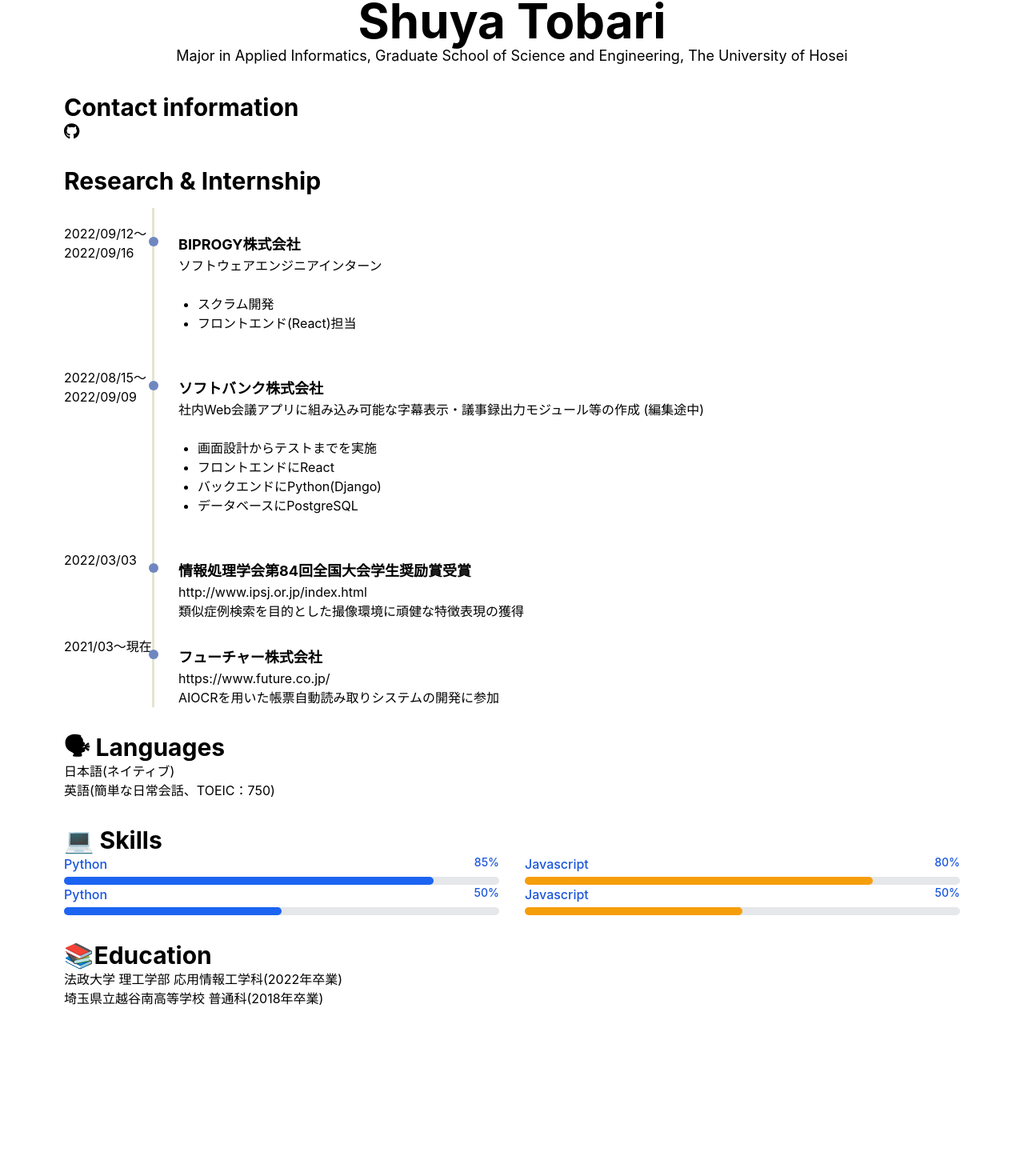
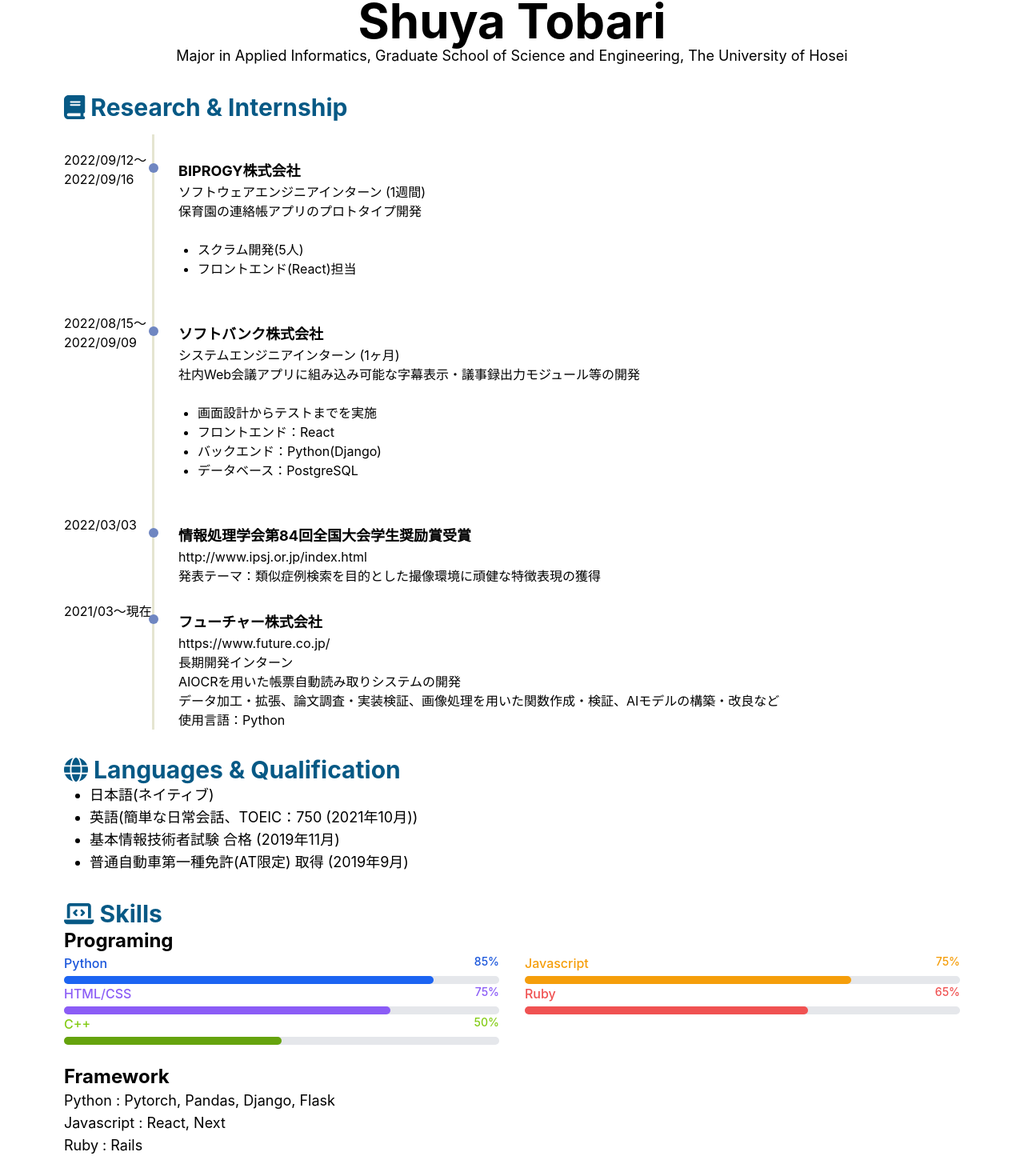
Before and after one commit to Shuya25/Shuya25.github.io, a Next.js app: page / in a window 1280 px wide. Shown: the part 244-1694 px from the top of the page at 80% size. Built offline with nearby package versions, Linux system fonts and the light colour scheme.

Commit message:
add comment for internship

```diff
--- a/components/header.tsx
+++ b/components/header.tsx
@@ -1,17 +1,36 @@
 import '@fortawesome/fontawesome-svg-core/styles.css'
 import Link from 'next/link'
+import { FontAwesomeIcon } from '@fortawesome/react-fontawesome'
+import { faTwitter, faGithub } from '@fortawesome/free-brands-svg-icons'
+
 
 export const Header = (): JSX.Element => (
   <header>
     <h1 className="text-xl">
       <Link className="header-title" href='/'>Home</Link>
     </h1>
-    {/* <nav className="pc-nav"> */}
+    <nav className="pc-nav">
       {/* <Link href="/">home</Link> */}
       {/* <Link className={'ml-4'} href="/articles">
         articles
       </Link> */}
-    {/* </nav> */}
+      <a
+        href="https://github.com/Shuya25"
+        target="_blank"
+        rel="noopener noreferrer"
+      >
+        <FontAwesomeIcon size="lg" icon={faGithub} />
+      </a>
+    </nav>
+    <p className='text-right'>
+      {/* <a
+        href="https://twitter.com/entaku_0818"
+        target="_blank"
+        rel="noopener noreferrer"
+      >
+        <FontAwesomeIcon size="lg" icon={faTwitter} />
+      </a> */}
+    </p>
     <style jsx>{`
       header {
         padding: 10px 4%;
--- a/pages/index.tsx
+++ b/pages/index.tsx
@@ -2,7 +2,9 @@
 import '@fortawesome/fontawesome-svg-core/styles.css'
 import { FontAwesomeIcon } from '@fortawesome/react-fontawesome'
 import { faTwitter, faGithub } from '@fortawesome/free-brands-svg-icons'
+import { faLaptopCode, faBook, faUserGraduate, faGlobe } from '@fortawesome/free-solid-svg-icons'
 import Header from '../components/header'
+
 
 export const Home = (): JSX.Element => (
   <div>
@@ -16,10 +18,10 @@
         <h1 className="text-6xl font-bold">Shuya Tobari</h1>
         <p className="text-lg description">Major in Applied Informatics, Graduate School of Science and Engineering, The University of Hosei</p>
       </div>
-      <section className={'mt-8'}>
+      {/* <section className={'mt-8'}> */}
 
-        <h2 className={'text-3xl font-bold'}>Contact information</h2>
-        <p>
+        {/* <h2 className={'text-3xl font-bold'}>Contact information</h2> */}
+        {/* <p> */}
           {/* <a
             href="https://twitter.com/entaku_0818"
             target="_blank"
@@ -27,28 +29,27 @@
           >
             <FontAwesomeIcon size="lg" icon={faTwitter} />
           </a> */}
-          <a
+          {/* <a
             href="https://github.com/Shuya25"
             target="_blank"
             rel="noopener noreferrer"
           >
             <FontAwesomeIcon size="lg" icon={faGithub} />
-          </a>
-        </p>
-      </section>
+          </a> */}
+        {/* </p> */}
+      {/* </section> */}
 
       <section className={'mt-8'}>
-        <h2 className={'text-3xl font-bold'}>Research & Internship</h2>
+        <h2 className={'text-3xl font-bold text-sky-800 dark:text-sky-800'}><FontAwesomeIcon icon={faBook}/> Research & Internship</h2>
         <ul className={'mt-4 timeline'}>
         <li>
             <p className="timeline-date">2022/09/12〜2022/09/16</p>
             <div className={'timeline-content'}>
               <h3 className={'text-lg font-bold mt-8'}>BIPROGY株式会社</h3>
-              <p>
-                ソフトウェアエンジニアインターン
-              </p>
+              <p>ソフトウェアエンジニアインターン (1週間)</p>
+              <p>保育園の連絡帳アプリのプロトタイプ開発</p>
               <ul className="list-disc m-6">
-                <li>スクラム開発</li>
+                <li>スクラム開発(5人)</li>
                 <li>フロントエンド(React)担当</li>
               </ul>
             </div>
@@ -64,15 +65,13 @@
               >
                 https://~/
               </a> */}
-              <p>
-                社内Web会議アプリに組み込み可能な字幕表示・議事録出力モジュール等の作成
-                (編集途中)
-              </p>
+              <p>システムエンジニアインターン (1ヶ月)</p>
+              <p>社内Web会議アプリに組み込み可能な字幕表示・議事録出力モジュール等の開発</p>
               <ul className="list-disc m-6">
                 <li>画面設計からテストまでを実施</li>
-                <li>フロントエンドにReact</li>
-                <li>バックエンドにPython(Django)</li>
-                <li>データベースにPostgreSQL</li>
+                <li>フロントエンド：React</li>
+                <li>バックエンド：Python(Django)</li>
+                <li>データベース：PostgreSQL</li>
               </ul>
             </div>
           </li>
@@ -87,7 +86,7 @@
               >
                 http://www.ipsj.or.jp/index.html
               </a>
-              <p>類似症例検索を目的とした撮像環境に頑健な特徴表現の獲得</p>
+              <p>発表テーマ：類似症例検索を目的とした撮像環境に頑健な特徴表現の獲得</p>
             </div>
           </li>
           <li>
@@ -101,21 +100,27 @@
               >
                 https://www.future.co.jp/
               </a>
-              <p>
-                AIOCRを用いた帳票自動読み取りシステムの開発に参加
-              </p>
+              <p>長期開発インターン</p>
+              <p>AIOCRを用いた帳票自動読み取りシステムの開発</p>
+              <p>データ加工・拡張、論文調査・実装検証、画像処理を用いた関数作成・検証、AIモデルの構築・改良など</p>
+              <p>使用言語：Python</p>
             </div>
           </li>
         </ul>
       </section>
       <section className={'mt-8'}>
-        <h2 className={'text-3xl font-bold'}>🗣 Languages</h2>
-        <p>日本語(ネイティブ)</p>
-        <p>英語(簡単な日常会話、TOEIC：750)</p>
+        <h2 className={'text-3xl font-bold text-sky-800 dark:text-sky-800'}><FontAwesomeIcon icon={faGlobe} /> Languages & Qualification</h2>
+        <ul className="text-lg list-disc pl-8">
+          <li>日本語(ネイティブ)</li>
+          <li>英語(簡単な日常会話、TOEIC：750 (2021年10月))</li>
+          <li>基本情報技術者試験 合格 (2019年11月)</li>
+          <li>普通自動車第一種免許(AT限定) 取得 (2019年9月)</li>
+        </ul>
       </section>
+
       <section className={'mt-8'}>
-        <h2 className={'text-3xl font-bold'}>💻 Skills</h2>
-        <h3 className={'text-lg font-bold'}></h3>
+        <h2 className={'text-3xl font-bold text-sky-800 dark:text-sky-800'}><FontAwesomeIcon icon={faLaptopCode} /> Skills</h2>
+        <h3 className={'text-2xl font-bold'}>Programing</h3>
         <div className="flex place-content-center space-x-8">
           <div className="w-1/2">
             <div className="flex justify-between mb-1">
@@ -129,11 +134,11 @@
 
           <div className="w-1/2">
             <div className="flex justify-between mb-1">
-              <span className="text-base font-medium text-blue-700 dark:text-amber-300">Javascript</span>
-              <span className="text-sm font-medium text-blue-700 dark:text-amber-300">80%</span>
+              <span className="text-base font-medium text-amber-500 dark:text-amber-300">Javascript</span>
+              <span className="text-sm font-medium text-amber-500 dark:text-amber-300">75%</span>
             </div>
             <div className="w-full bg-gray-200 rounded-full h-2.5 dark:bg-gray-500">
-              <div className="bg-amber-500 h-2.5 rounded-full" style={{width: "80%"}}></div>
+              <div className="bg-amber-500 h-2.5 rounded-full" style={{width: "75%"}}></div>
             </div>
           </div>
         </div>
@@ -141,29 +146,59 @@
         <div className="flex place-content-center space-x-8">
           <div className="w-1/2">
             <div className="flex justify-between mb-1">
-              <span className="text-base font-medium text-blue-700 dark:text-blue-500">Python</span>
-              <span className="text-sm font-medium text-blue-700 dark:text-blue-500">50%</span>
+              <span className="text-base font-medium text-violet-500 dark:text-violet-400">HTML/CSS</span>
+              <span className="text-sm font-medium text-violet-500 dark:text-violet-400">75%</span>
             </div>
             <div className="w-full bg-gray-200 rounded-full h-2.5 dark:bg-gray-500">
-              <div className="bg-blue-600 h-2.5 rounded-full" style={{width: "50%"}}></div>
+              <div className="bg-violet-500 h-2.5 rounded-full" style={{width: "75%"}}></div>
             </div>
           </div>
 
           <div className="w-1/2">
             <div className="flex justify-between mb-1">
-              <span className="text-base font-medium text-blue-700 dark:text-amber-300">Javascript</span>
+              <span className="text-base font-medium text-red-500 dark:text-red-300">Ruby</span>
+              <span className="text-sm font-medium text-red-500 dark:text-red-300">65%</span>
+            </div>
+            <div className="w-full bg-gray-200 rounded-full h-2.5 dark:bg-gray-500">
+              <div className="bg-red-500 h-2.5 rounded-full" style={{width: "65%"}}></div>
+            </div>
+          </div>
+        </div>
+
+        <div className="flex place-content-center space-x-8">
+          <div className="w-1/2">
+            <div className="flex justify-between mb-1">
+              <span className="text-base font-medium text-lime-500 dark:text-lime-300">C++</span>
+              <span className="text-sm font-medium text-lime-500 dark:text-lime-300">50%</span>
+            </div>
+            <div className="w-full bg-gray-200 rounded-full h-2.5 dark:bg-gray-500">
+              <div className="bg-lime-600 h-2.5 rounded-full" style={{width: "50%"}}></div>
+            </div>
+          </div>
+
+          <div className="w-1/2">
+            {/* <div className="flex justify-between mb-1">
+              <span className="text-base font-medium text-blue-700 dark:text-amber-300">C++</span>
               <span className="text-sm font-medium text-blue-700 dark:text-amber-300">50%</span>
             </div>
             <div className="w-full bg-gray-200 rounded-full h-2.5 dark:bg-gray-500">
               <div className="bg-amber-500 h-2.5 rounded-full" style={{width: "50%"}}></div>
-            </div>
+            </div> **/}
           </div>
         </div>
 
+        <br></br>
+        <h3 className={'text-2xl font-bold'}>Framework</h3>
+        <div className='text-lg'>
+          <p>Python : Pytorch, Pandas, Django, Flask</p>
+          <p>Javascript : React, Next</p>
+          <p>Ruby : Rails</p>
+          <p>CSS : Tailwind, MUI</p>
+        </div>
 
       </section>
       <section className={'mt-8'}>
-        <h2 className={'text-3xl font-bold'}>📚Education</h2>
+        <h2 className={'text-3xl font-bold text-sky-800 dark:text-sky-800'}><FontAwesomeIcon icon={faUserGraduate}/> Education</h2>
         <p>法政大学 理工学部 応用情報工学科(2022年卒業)</p>
         <p>埼玉県立越谷南高等学校 普通科(2018年卒業)</p>
       </section>
```
